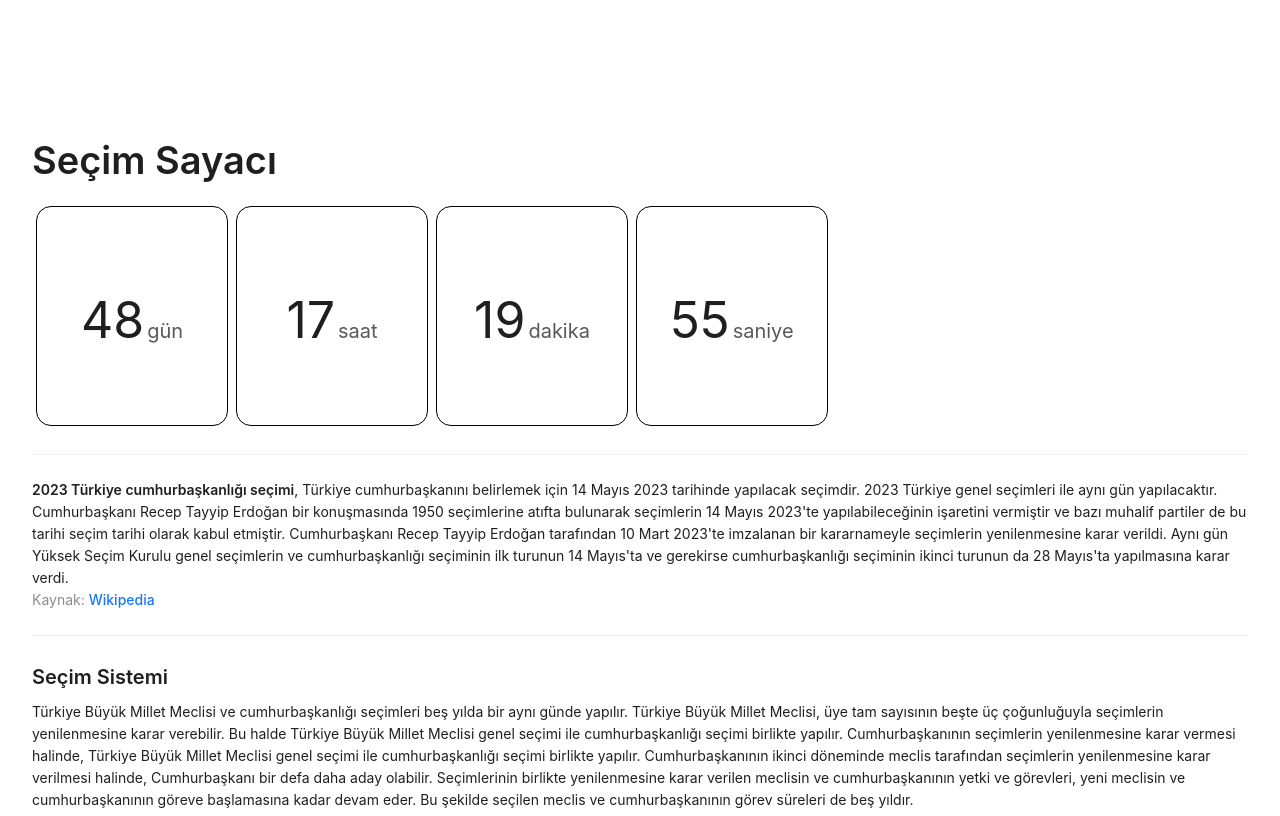
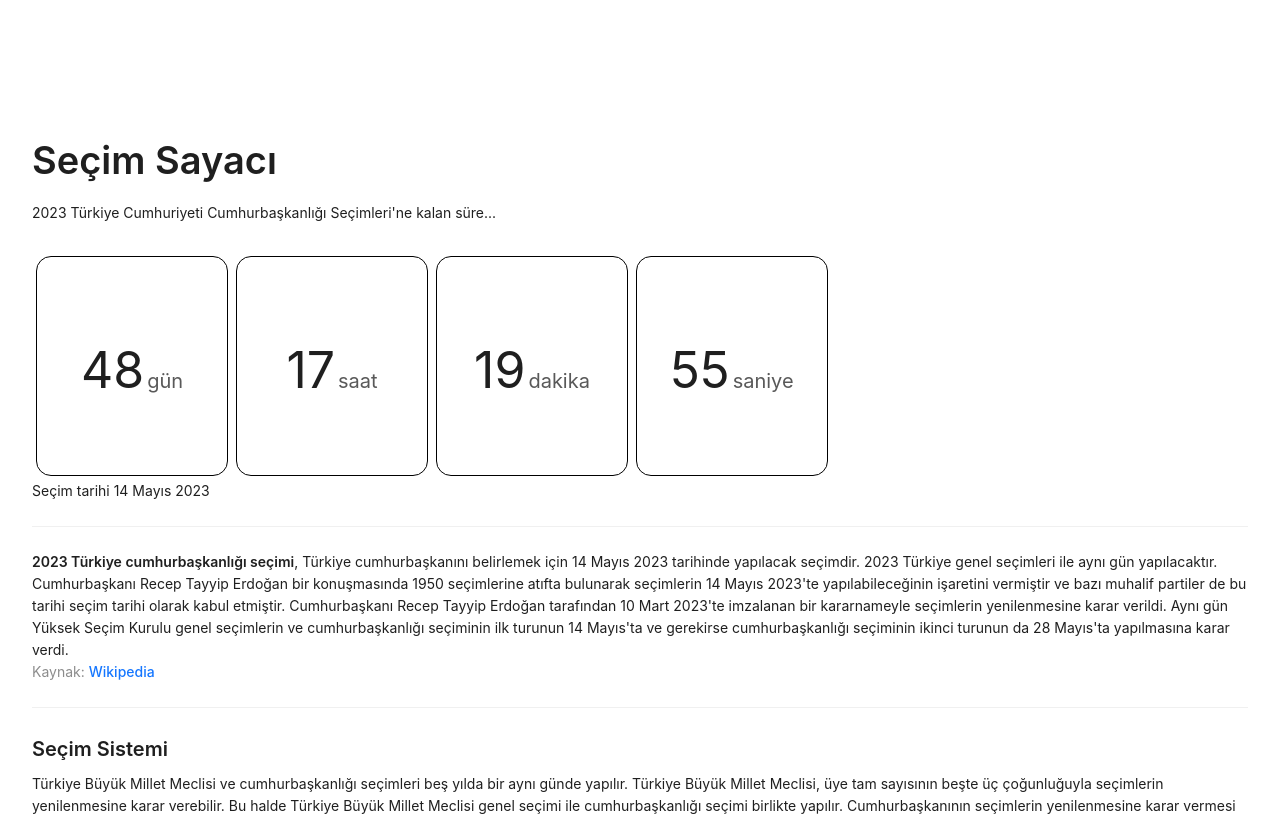
Before and after one commit to ardaorkin/secimenekadarkaldi, a React (Vite) app: page / in a window 1280 px wide. Shown: the top 816 px of the page. Built offline with nearby package versions, Linux system fonts and the light colour scheme.

Commit message:
count down deadline

```diff
--- a/src/comtainers/Counter.tsx
+++ b/src/comtainers/Counter.tsx
@@ -16,15 +16,20 @@ export default function Counter() {
     const remainingInterval = setInterval(() => {
       const now = new Date().getTime();
       const diff = electionDay - now;
-
-      setRemainings(() => getRemainings(diff));
+      if (electionDay >= now) {
+        setRemainings(() => getRemainings(diff));
+      }
     }, 1000);
 
     return () => clearInterval(remainingInterval);
   }, []);
+
   return (
     <div id="counter" className="page">
       <Typography.Title style={{ textAlign: "start" }}>Seçim Sayacı</Typography.Title>
+      <Typography.Text style={{ textAlign: "start", display: "block", marginBottom: "2em" }}>
+        2023 Türkiye Cumhuriyeti Cumhurbaşkanlığı Seçimleri'ne kalan süre...
+      </Typography.Text>
       <div style={{ display: "flex", flexDirection: "row" }}>
         {Object.entries(remainings).map(([key, value], idx) => (
           <Card className="remaining" key={idx}>
@@ -35,6 +40,7 @@ export default function Counter() {
           </Card>
         ))}
       </div>
+      <Typography.Text>Seçim tarihi 14 Mayıs 2023</Typography.Text>
       <Divider />
       <div style={{ textAlign: "start" }}>
         <Typography.Paragraph>
```
